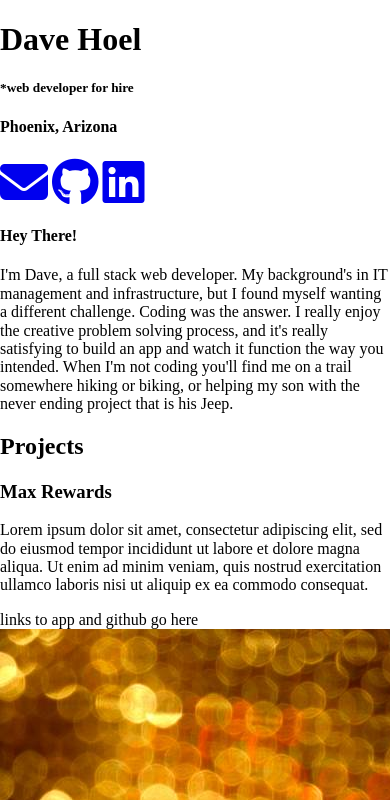
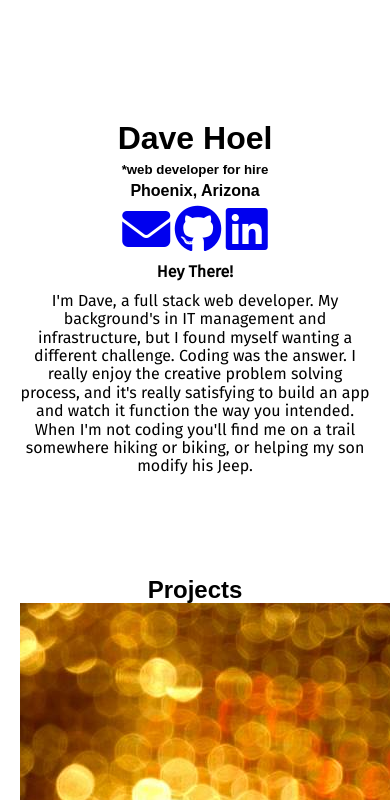
Before and after one commit to dhoel/portfolio, a plain HTML site: page index.html in a window 390 px wide. Shown: the top 800 px of the page. Drawn offline with nearby package versions, Linux system fonts and the light colour scheme; a web font is replaced by a local one.

Commit message:
added base css for responsive behavior

```diff
--- a/index.html
+++ b/index.html
@@ -36,8 +36,7 @@
          challenge. Coding was the answer. I really enjoy the creative problem
          solving process, and it's really satisfying to build an app and watch
          it function the way you intended. When I'm not coding you'll find me
-         on a trail somewhere hiking or biking, or helping my son with the never
-         ending project that is his Jeep.
+         on a trail somewhere hiking or biking, or helping my son modify his Jeep.
       </p>
     </section>
   </header>
@@ -45,7 +44,7 @@
   <main>
 
     <div id='projects'>
-      <h2>Projects</h2>
+      <h2 id='work-title'>Projects</h2>
       <section id='max-rewards' class='project-block'>
           <summary class='proj-summary left'>
               <h3 class='proj-title'>Max Rewards</h3>
--- a/main.css
+++ b/main.css
@@ -1,7 +1,132 @@
 * {
     box-sizing: border-box;
+    margin: 0;
+}
+html, body {
+    height: 100%;
+    /*color: #EBF5EE;*/
+    /*background-color: #FFFFFF;*/
+
+}
+header {
+    max-width: 1000px;
+    width: 100%;
+    margin: 0 auto;
+    padding: 100 0px;
+    display: flex;
+
+}
+#personal-info {
+    display: inline-block;
+    text-align: center;
+    width: 100%;
+    max-width: 35%;
+    font-family: 'Fira Sans Condensed', sans-serif;
+}
+#social {
+    width: 10rem;
+    margin: 0 auto;
+
+}
+#about {
+    font-family: 'Fira Sans', sans-serif;
+    display: inline-block;
+    width: 100%;
+    max-width: 55%;
+}
+header h4 {
+    margin: 10px;
+}
+h1 {
+    margin: 20px 0px 5px;
+}
+#locale {
+    margin: 5px 0px;
+}
+#projects {
+    max-width: 1000px;
+    width: 100%;
+    margin: 0 auto;
+}
+#projects .project-block {
+    display: flex;
+    align-items: center;
+}
+main h2 {
+    font-family: 'Fira Sans Condensed', sans-serif;
+
+}
+.proj-title {
+    font-family: 'Fira Sans Condensed', sans-serif;
+    display: inline-block;
+}
+.proj-screenshot .proj-summary {
+    width: 100%;
+    max-width: 45%;
+}
+.right {
+    margin-left: 5%;
+}
+.left {
+    margin-right: 5%;
+}
+main p {
+    font-family: 'Fira Sans', sans-serif;
+}
+footer {
+    max-width: 70%;
+    margin: 0 auto;
+    text-align: center;
+}
+footer h4 {
+    font-family: 'Fira Sans Condensed', sans-serif;
 }
 
-img {
-    display: block;
+@media (max-width: 860px) {
+    header {
+        display: block;
+    }
+    #personal-info {
+        display: block;
+        max-width: 80%;
+        margin: 0 auto;
+    }
+    #about {
+        display: block;
+        max-width: 70%;
+        text-align: center;
+        margin: 0 auto;
+    }
+    main h2 {
+        text-align: center;
+    }
+    .project-block {
+        flex-direction: column;
+        max-width: 80%;
+        margin: 0 auto;
+    }
+    .proj-summary {
+        max-width: 100%;
+        order: 2;
+    }
+    .proj-screenshot {
+        max-width: 100%;
+    }
+    .right {
+        margin-left: 0;
+    }
+    .left {
+        margin-right: 0;
+    }
 }
+@media (max-width: 550px) {
+    #about {
+        max-width: 90%;
+    }
+    .project-block {
+        max-width: 90%;
+    }
+    .proj-title {
+        text-align: center;
+    }
+}
```
